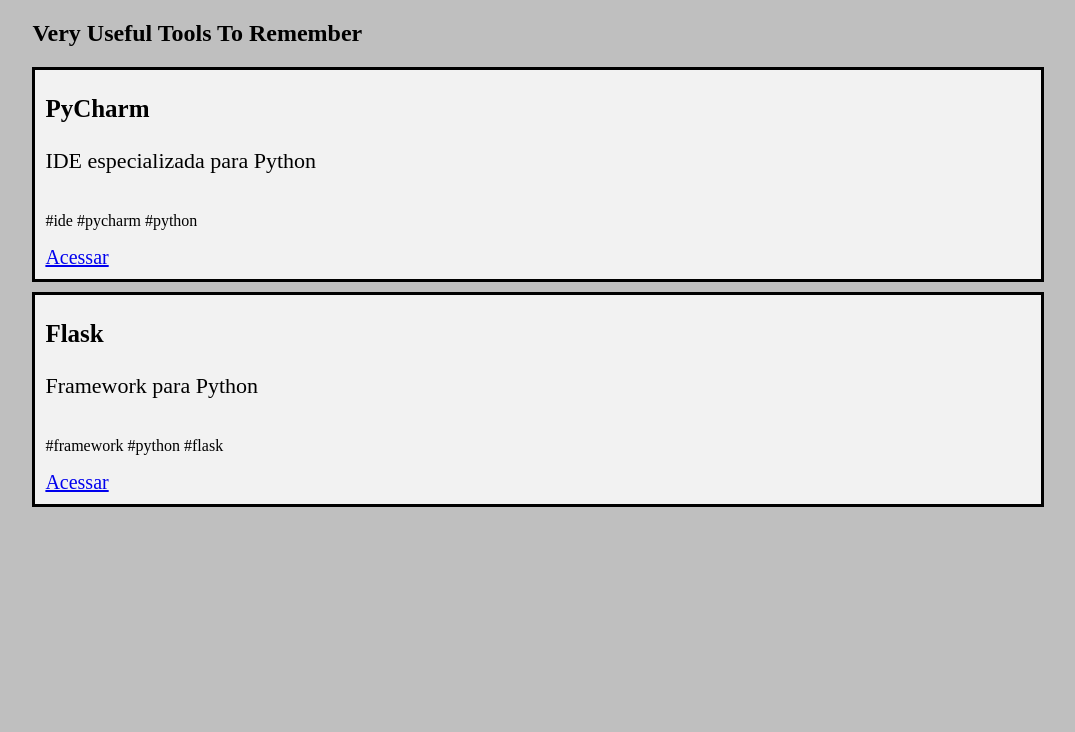
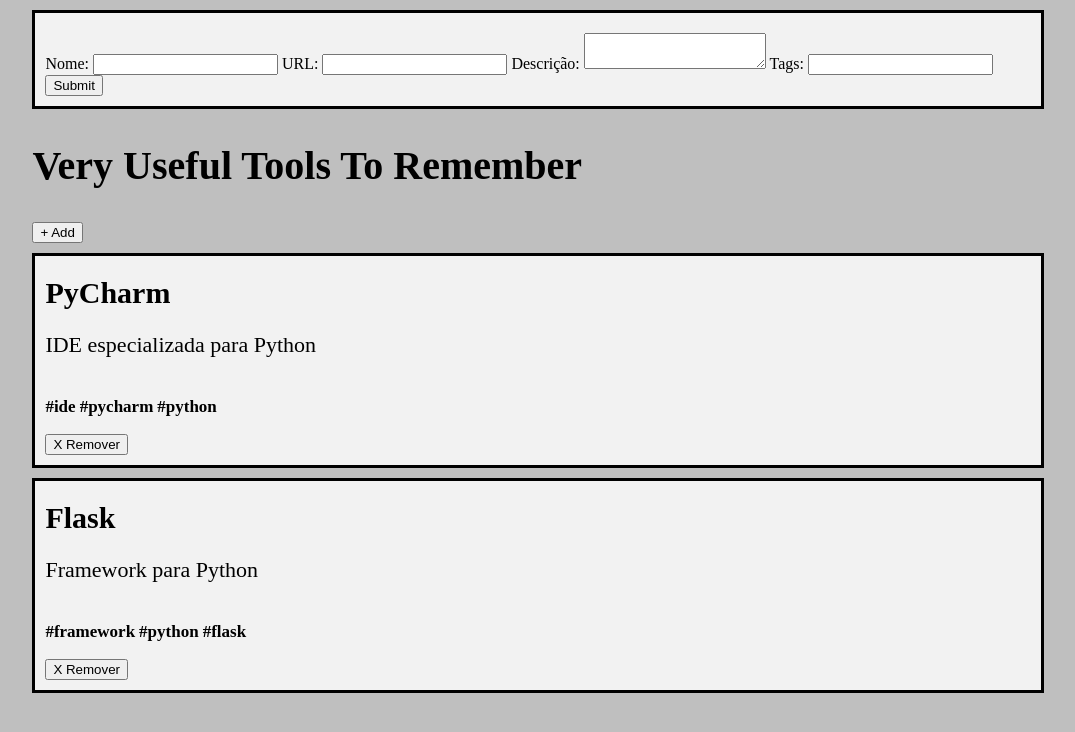
Before and after one commit to Dmevo/VeryUsefulToolsToRemember, a Flask app: page / in a window 1280 px wide. Shown: the top 732 px of the page, without its empty margins (102-1177 px from the left). Run offline with Flask 2, Linux system fonts and the light colour scheme.

Commit message:
Adicionando o formulário no .html

```diff
--- a/static/css/home.css
+++ b/static/css/home.css
@@ -14,12 +14,14 @@
     border-style: solid;
     padding-left: 10px;
     padding-right: 10px;
+    padding-top: 20px;
     padding-bottom: 10px;
     margin-bottom: 10px;
+    margin-top: 10px;
 }
 
-h3 {
-    font-size: 25px;
+h1 {
+    font-size: 40px;
 }
 
 .descricao {
@@ -27,9 +29,25 @@
 }
 
 .link-nome {
-    font-size: 20px;
+    font-size: 30px;
+    text-decoration: none;
+    color: inherit;
+    font-weight: bold;
 }
 
 .tag {
     display: inline-block;
+    font-weight: bold;
+    font-size: 17px;
 }
+
+.formulario {
+    background-color: #f2f2f2;
+    border-style: solid;
+    padding-left: 10px;
+    padding-right: 10px;
+    padding-top: 20px;
+    padding-bottom: 10px;
+    margin-bottom: 10px;
+    margin-top: 10px;
+}
--- a/templates/home.html
+++ b/templates/home.html
@@ -7,17 +7,33 @@
     </head>
     <body>
         <div class="central">
+            <section id="formulario-tools" class="formulario">
+                <form action="{{ url_for('adicionar') }}" method="post" enctype="application/x-www-form-urlencoded">
+                    <label for="tool-nome">Nome:</label>
+                    <input id="tool-nome" type="text" name="nome">
+                    <label for="tool-url">URL:</label>
+                    <input id="tool-url" type="url" name="url">
+                    <label for="tool-descricao">Descrição:</label>
+                    <textarea id="tool-descricao" type="text" name="descricao"></textarea>
+                    <label for="tool-tag">Tags:</label>
+                    <input id="tool-tag" type="text" name="tag">
+                    <input type="submit">
+                </form>
+            </section>
+
             <section id="lista-ferramenta">
                 <h1>Very Useful Tools To Remember</h1>
+                <button class="add-button">+ Add</button>
                 {% for ferramenta in ferramenta_list %}
                     <section class="ferramenta" id="ferramenta-{{ ferramenta.get_id() }}">
-                        <header><h3>{{ ferramenta.get_nome() }}</h3></header>
-                        <article><p class="descricao">{{ ferramenta.get_descricao() }}</p>
+                        <header><a href="{{ ferramenta.get_link() }}" target="_blank" class="link-nome">{{ ferramenta.get_nome() }}</a></header>
+                        <article>
+                            <p class="descricao">{{ ferramenta.get_descricao() }}</p>
                         {% for tag in ferramenta.get_tag() %}
                             <p class="tag">#{{ tag }}</p>
                         {% endfor %}
                         </article>
-                        <a href="{{ ferramenta.get_link() }}" target="_blank" class="link-nome">Acessar</a>
+                        <button class="remover-button">X Remover</button>
                     </section>
                 {% endfor %}
             </section>
```
